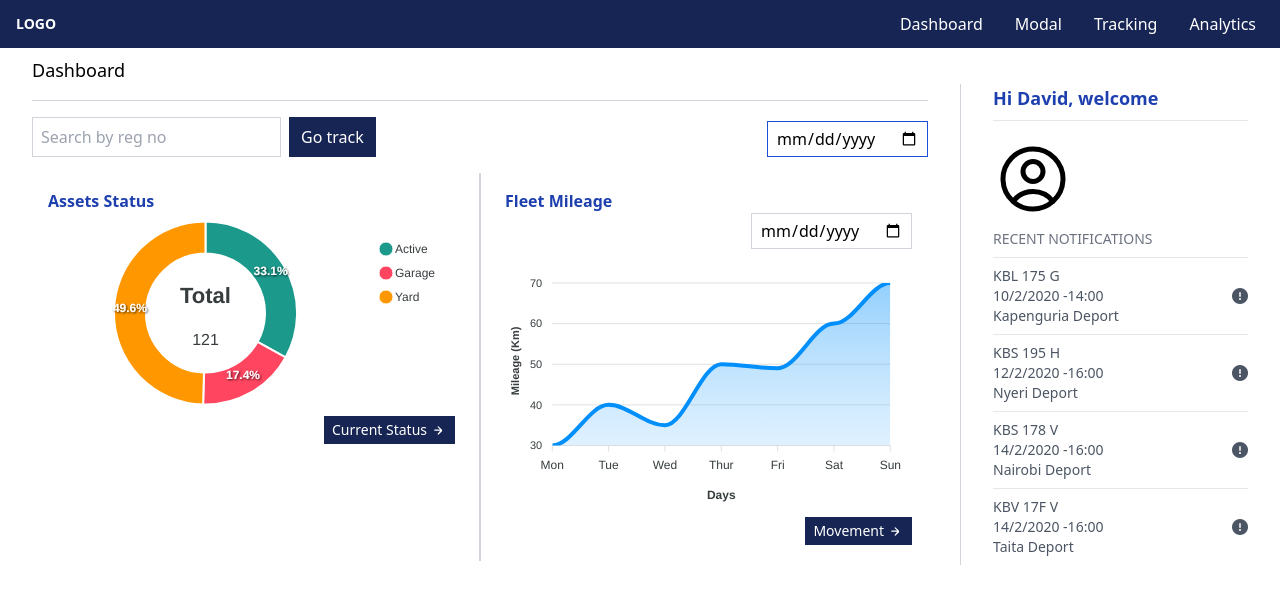
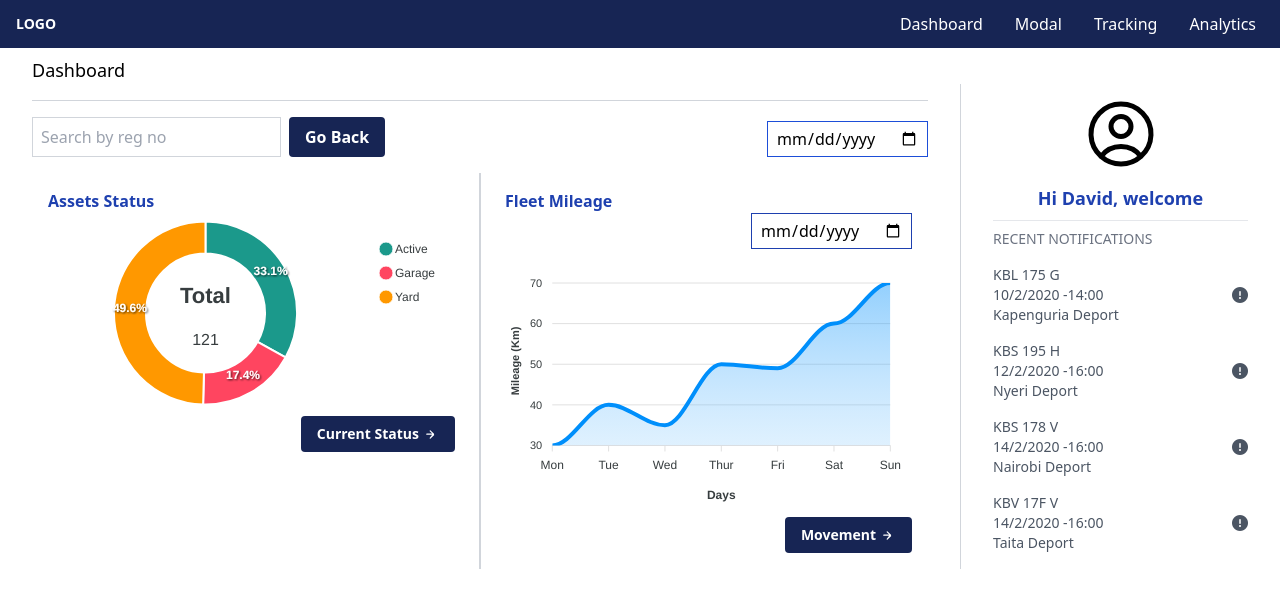
Before and after one commit to Felexonyango/Assessment, a React (Vite) app: page / in a window 1280 px wide. Shown: the top 608 px of the page. Built offline with nearby package versions, Linux system fonts and the light colour scheme.

Commit message:
updated changes

```diff
--- a/src/components/Dashboard.jsx
+++ b/src/components/Dashboard.jsx
@@ -36,15 +36,10 @@ function Dashboard() {
     setEndDate(event.target.value);
   };
 
-  const handleGoTrack = () => {
-    console.log("Search input:", searchInput);
-    console.log("Start date:", startDate);
-    console.log("End date:", endDate);
-  };
+  const handleGoTrack = () => {};
 
   return (
     <div className="">
-
       <div className="flex flex-row">
         <div className="container w-full md:w-3/4">
           <h5 className="mt-2 text-lg font-medium">Dashboard</h5>
@@ -58,12 +53,11 @@ function Dashboard() {
                 placeholder="Search by reg no"
                 className="border border-gray-300 px-2 py-1 mr-2 rounded-lg focus:outline-none focus:ring-2 focus:ring-blue-500"
               />
-
               <button
-                onClick={handleGoTrack}
-                className="bg-blue-950 text-white px-3 py-1 rounded-lg focus:outline-none"
+                type="button"
+                className=" bg-blue-950   text-white font-bold py-2 px-4 rounded"
               >
-                Go track
+                Go Back
               </button>
             </div>
             <div className="ml-0 sm:ml-auto sm:mt-1">
@@ -90,7 +84,11 @@ function Dashboard() {
             </div>
           </div>
         </div>
-        <div className={`w-1/4 md:w-1/4 ${isMobile ? 'hidden' : ''} mt-9 border-l border-gray-300`}>
+        <div
+          className={`w-1/4 md:w-1/4 ${
+            isMobile ? "hidden" : ""
+          } mt-9 border-l border-gray-300`}
+        >
           <Profile />
         </div>
       </div>
--- a/src/components/Modal.jsx
+++ b/src/components/Modal.jsx
@@ -51,10 +51,12 @@ const Modal = () => {
 
   return (
     <div className=" container mt-4">
-        <h5 className=" text-lg  font-bold  text-blue-700"> This is the modal assessment question</h5>
+      <h5 className=" text-lg  font-bold  text-blue-700">
+        {" "}
+        This is the modal assessment part
+      </h5>
 
       <div className="flex justify-center items-center h-screen">
-
         <button
           type="button"
           className="bg-blue-950 hover:bg-blue-950 text-white font-bold py-2 px-4 rounded"
@@ -67,7 +69,7 @@ const Modal = () => {
           <div className="fixed inset-0 flex items-center justify-center bg-gray-500 bg-opacity-50">
             <div className="bg-white rounded-lg p-8 max-w-md w-full">
               <div className="flex justify-between items-center mb-4">
-              <h5 className="text-lg font-bold">Submission  Form </h5>
+                <h5 className="text-lg font-bold">Submission Form </h5>
                 <button
                   type="button"
                   className="text-gray-600 hover:text-gray-800"
@@ -134,7 +136,6 @@ const Modal = () => {
                 <button
                   type="button"
                   className=" bg-blue-950   text-white font-bold py-2 px-4 rounded"
-
                 >
                   Submit
                 </button>
--- a/src/components/chart/DoughCharts.jsx
+++ b/src/components/chart/DoughCharts.jsx
@@ -120,7 +120,7 @@ const DoughCharts = () => {
         width="100%"
         height={200}
       />
-      <button className="bg-blue-950 text-white px-2 py-1 rounded-md float-right space-x-1">
+      <button className="bg-blue-950   text-white font-bold py-2 px-4 rounded float-right space-x-1">
         <div className="flex flex-row items-center">
           <span className="text-sm">Current Status</span>
           <svg
--- a/src/components/chart/LineChart.jsx
+++ b/src/components/chart/LineChart.jsx
@@ -80,13 +80,13 @@ const LineChart = () => {
           type="date"
           value={endDate}
           onChange={handleEndDateChange}
-          className="border border-gray-300 px-2 py-1 rounded-md focus:outline-none focus:ring-2 focus:ring-blue-500"
+          className="border border-blue-800 px-2 py-1 rounded-md focus:outline-none focus:ring-2 focus:ring-blue-500"
         />
       </div>
 
       <Chart options={options} series={series} type="area" />
       <div className=" mt-9">
-        <button className="bg-blue-950 text-white px-2 py-1 rounded-md float-right space-x-1">
+        <button className="bg-blue-950   text-white font-bold py-2 px-4 rounded float-right space-x-1">
           <div className="flex flex-row items-center">
             <span className="text-sm">Movement</span>
             <svg
--- a/src/components/shared/Notifications.jsx
+++ b/src/components/shared/Notifications.jsx
@@ -2,7 +2,7 @@ import React from "react";
 
 const NotificationCard = ({ line1, line2, line3 }) => {
   return (
-    <div className="flex items-center justify-between py-2 border-t border-gray-200">
+    <div className="flex items-center justify-between py-2">
       <div>
         <div>
 
--- a/src/components/shared/Profile.jsx
+++ b/src/components/shared/Profile.jsx
@@ -6,9 +6,8 @@ const Profile = () => {
 
   return (
     <div className=" container items-center">
-      <div>
-        <p className="text-lg text  text-blue-800 font-semibold">Hi {name}, welcome</p>
-        <div className="border-t border-gray-200 mt-2 pt-2">
+      <div className="flex justify-center items-center text-center">
+
           <svg
             style={{ width: "80px", height: "100px" }}
             data-slot="icon"
@@ -25,8 +24,12 @@ const Profile = () => {
               d="M17.982 18.725A7.488 7.488 0 0 0 12 15.75a7.488 7.488 0 0 0-5.982 2.975m11.963 0a9 9 0 1 0-11.963 0m11.963 0A8.966 8.966 0 0 1 12 21a8.966 8.966 0 0 1-5.982-2.275M15 9.75a3 3 0 1 1-6 0 3 3 0 0 1 6 0Z"
             ></path>
           </svg>
-        </div>
+
+
       </div>
+      <p className="text-lg text  items-center text-center text-blue-800 font-semibold">Hi {name}, welcome</p>
+
+      <div className="border-t border-gray-200 mt-2 pt-2  items-center"></div>
       <Notifications/>
     </div>
   );
```
Lines whose indentation alone changed are shown as unchanged.
